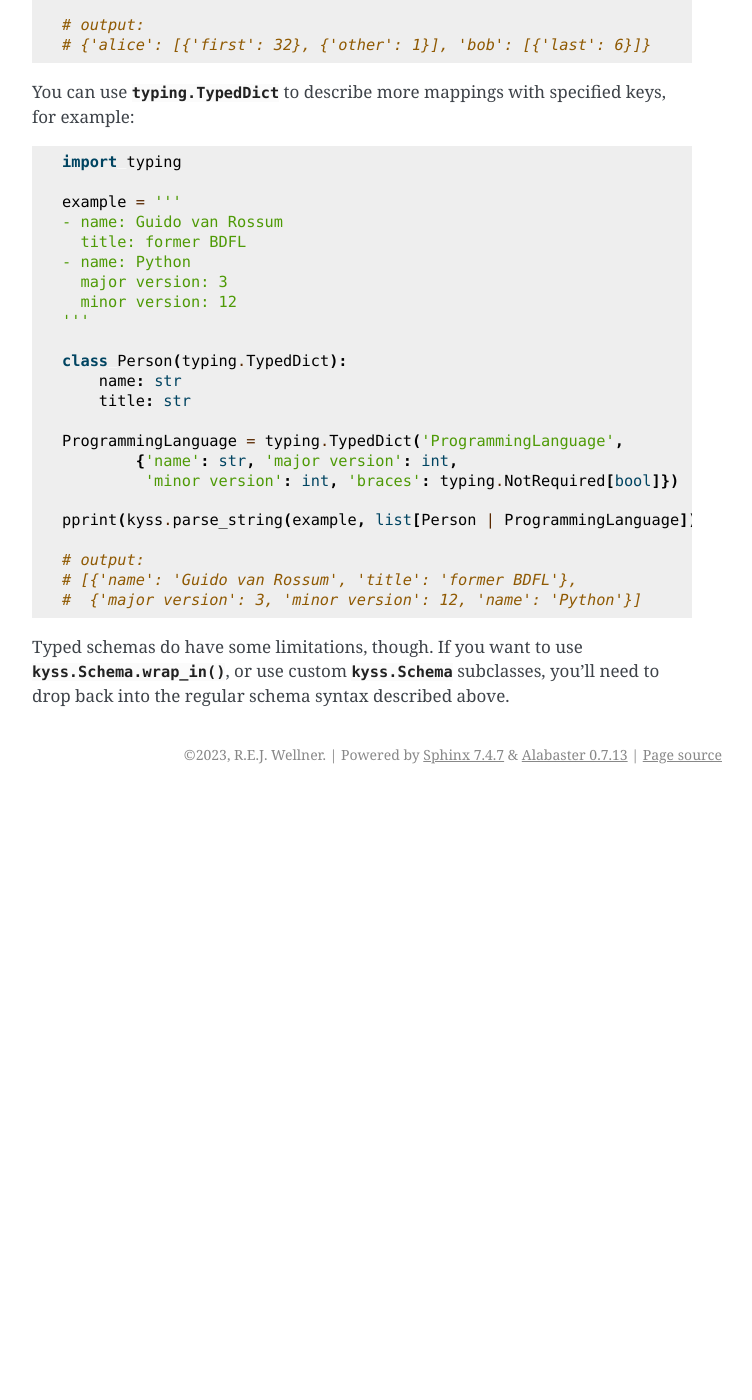
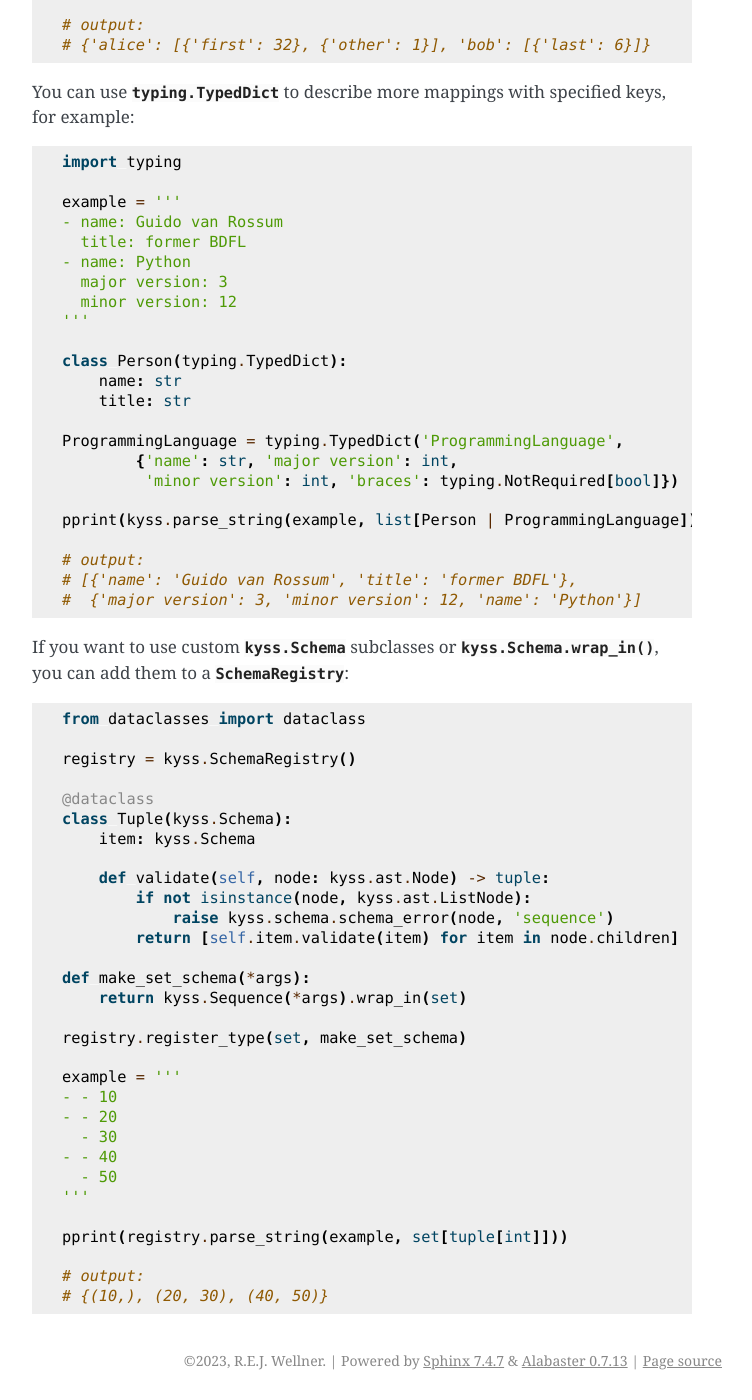
Before and after one commit to gvx/kyss, a Sphinx documentation site: the page built from docs/source/usage.rst, in a window 1280 px wide and 1400 px high, scrolled down 2794 px. Shown: the whole window, without its empty margins (388-1140 px from the left). Built offline with Sphinx 7.4.7, drawn with Linux system fonts in a browser that asks for light colours; before the commit the page ends 3588 px from its top, so only the background shows below that.

Commit message:
expand documentation

```diff
--- a/docs/source/usage.rst
+++ b/docs/source/usage.rst
@@ -156,4 +157,35 @@ You can use :class:`typing.TypedDict` to describe more mappings with specified k
     # [{'name': 'Guido van Rossum', 'title': 'former BDFL'},
     #  {'major version': 3, 'minor version': 12, 'name': 'Python'}]
 
-Typed schemas do have some limitations, though. If you want to use :meth:`kyss.Schema.wrap_in`, or use custom :class:`kyss.Schema` subclasses, you'll need to drop back into the regular schema syntax described above.
+If you want to use custom :class:`kyss.Schema` subclasses or  :meth:`kyss.Schema.wrap_in`, you can add them to a :class:`SchemaRegistry`::
+
+    from dataclasses import dataclass
+
+    registry = kyss.SchemaRegistry()
+
+    @dataclass
+    class Tuple(kyss.Schema):
+        item: kyss.Schema
+
+        def validate(self, node: kyss.ast.Node) -> tuple:
+            if not isinstance(node, kyss.ast.ListNode):
+                raise kyss.schema.schema_error(node, 'sequence')
+            return [self.item.validate(item) for item in node.children]
+
+    def make_set_schema(*args):
+        return kyss.Sequence(*args).wrap_in(set)
+
+    registry.register_type(set, make_set_schema)
+
+    example = '''
+    - - 10
+    - - 20
+      - 30
+    - - 40
+      - 50
+    '''
+
+    pprint(registry.parse_string(example, set[tuple[int]]))
+
+    # output:
+    # {(10,), (20, 30), (40, 50)}
```
Also changed, not shown: other parts of docs/source/usage.rst (+1 -0 lines).
